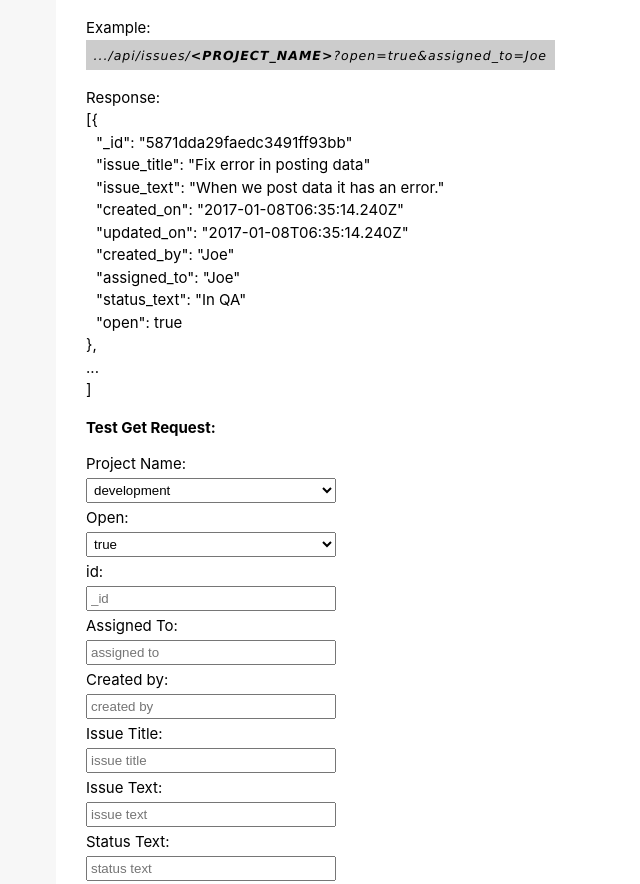
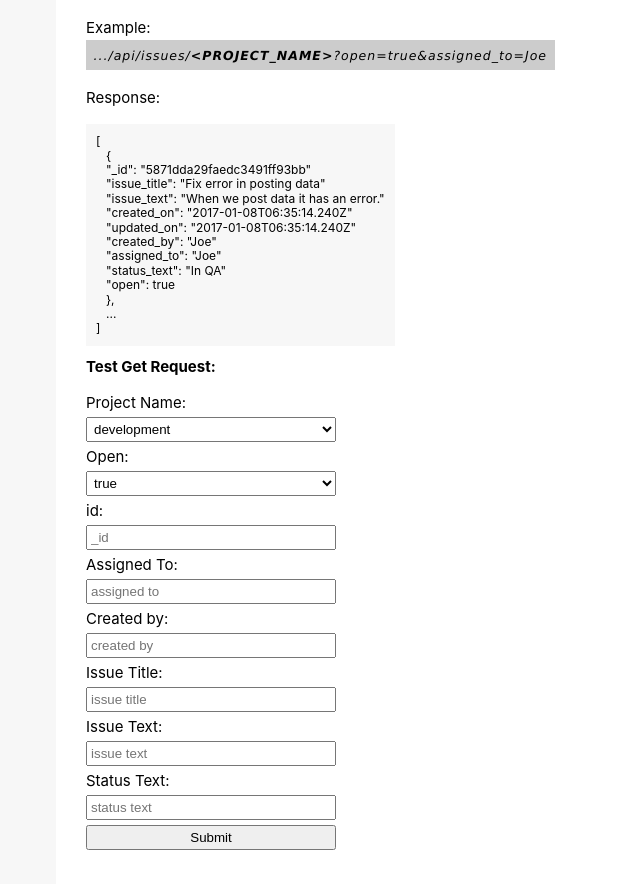
Before and after one commit to robdll/issue-tracker, a Next.js app: page / in a window 1280 px wide. Shown: the part 1101-1985 px from the top of the page, without its empty margins (194-834 px from the left). Built offline with nearby package versions, Linux system fonts and the light colour scheme.

Commit message:
style response

```diff
--- a/components/IssueGet.js
+++ b/components/IssueGet.js
@@ -19,13 +19,12 @@ export default function IssueGet() {
   let keysHtml = keys.map(([k, val]) => {
     val = typeof val === 'string' ? `"${val}"` : val
     return (
-      <>
-        <span
-          key={k}
-          className={routeStyles.marginLeft}
-        >{`"${k}": ${val}`}</span>
-        <br />
-      </>
+      <span
+        key={k}
+        className={`${routeStyles.marginLeft} ${routeStyles.oneline}`}
+      >
+        {`"${k}": ${val}`}
+      </span>
     )
   })
   return (
@@ -68,18 +67,15 @@ export default function IssueGet() {
       </p>
       <p className={`${homeStyles.description} ${routeStyles.noMT}`}>
         Response:
-        <br />
-        {'['}
-        {'{'}
-        <br />
+      </p>
+      <div className={routeStyles.response}>
+        <span className={routeStyles.oneline}> {'['} </span>
+        <span className={`${routeStyles.marginLeft} ${routeStyles.oneline}`}> {'{'} </span>
         {keysHtml}
-        {'},'}
-        <br />
-        {'...'}
-        <br />
-        {']'}
-      </p>
-
+        <span className={`${routeStyles.marginLeft} ${routeStyles.oneline}`}> {'},'} </span>
+        <span className={`${routeStyles.marginLeft} ${routeStyles.oneline}`}> {'...'} </span>
+        <span className={routeStyles.oneline}> {']'} </span>
+      </div>
       <p className={`${homeStyles.description} ${routeStyles.noMT}`}>
         <b>Test Get Request:</b>
       </p>
--- a/styles/Route.module.scss
+++ b/styles/Route.module.scss
@@ -23,12 +23,24 @@
   letter-spacing: 0;
 }
 
+.response {
+  background-color: var(--color-lightgray);
+  padding: 1rem;
+  margin-bottom: 1rem;
+  font-size: 1.2rem;
+  line-height: 1.2;
+}
+
 .noMT {
   margin-top: 0;
 }
 
 .marginLeft {
   margin-left: 1rem;
+}
+
+.oneline {
+  display: block;
 }
 
 .form {
```
